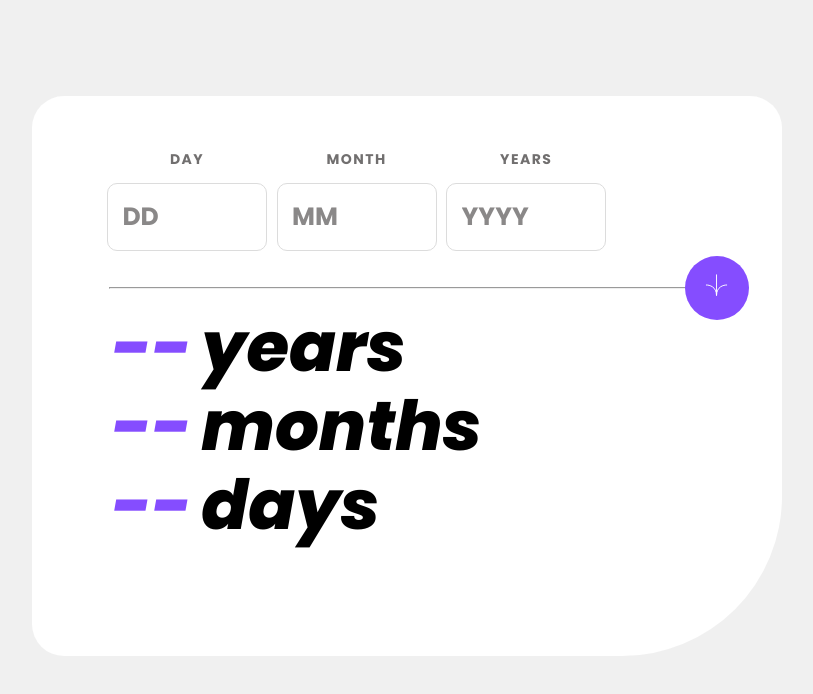
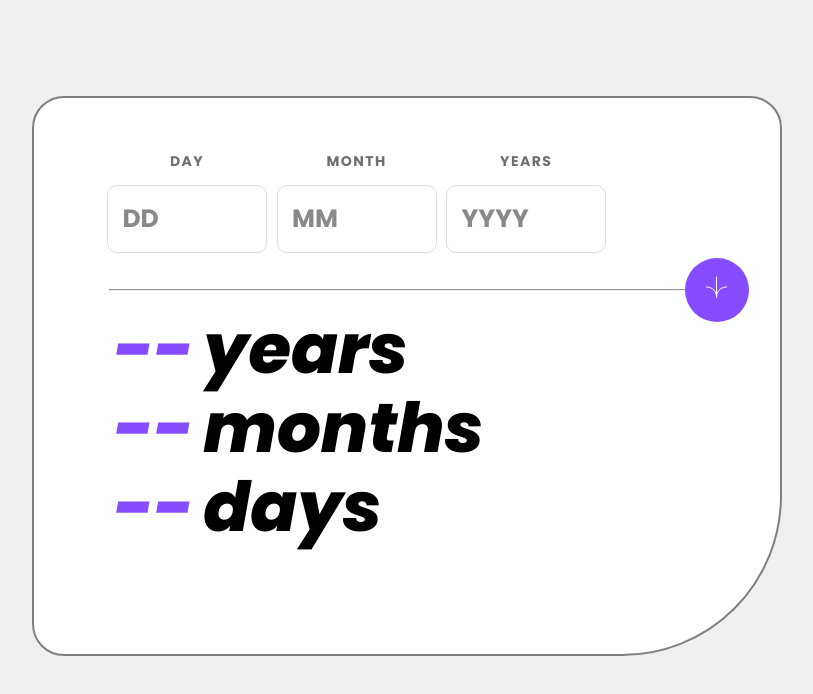
Before and after one commit to Have-Samuel/age-Calculator-App, a plain HTML site: page index.html in a window 1280 px wide. Shown: the whole page, without its empty margins (233-1046 px from the left). Drawn offline with Linux system fonts and the light colour scheme.

Commit message:
Stylings

```diff
--- a/style.css
+++ b/style.css
@@ -171,6 +171,7 @@ button:hover {
   }
 
   .filler {
+    border: 2px solid gray;
     margin: 4rem auto;
     width: 750px;
     height: 560px;
```
